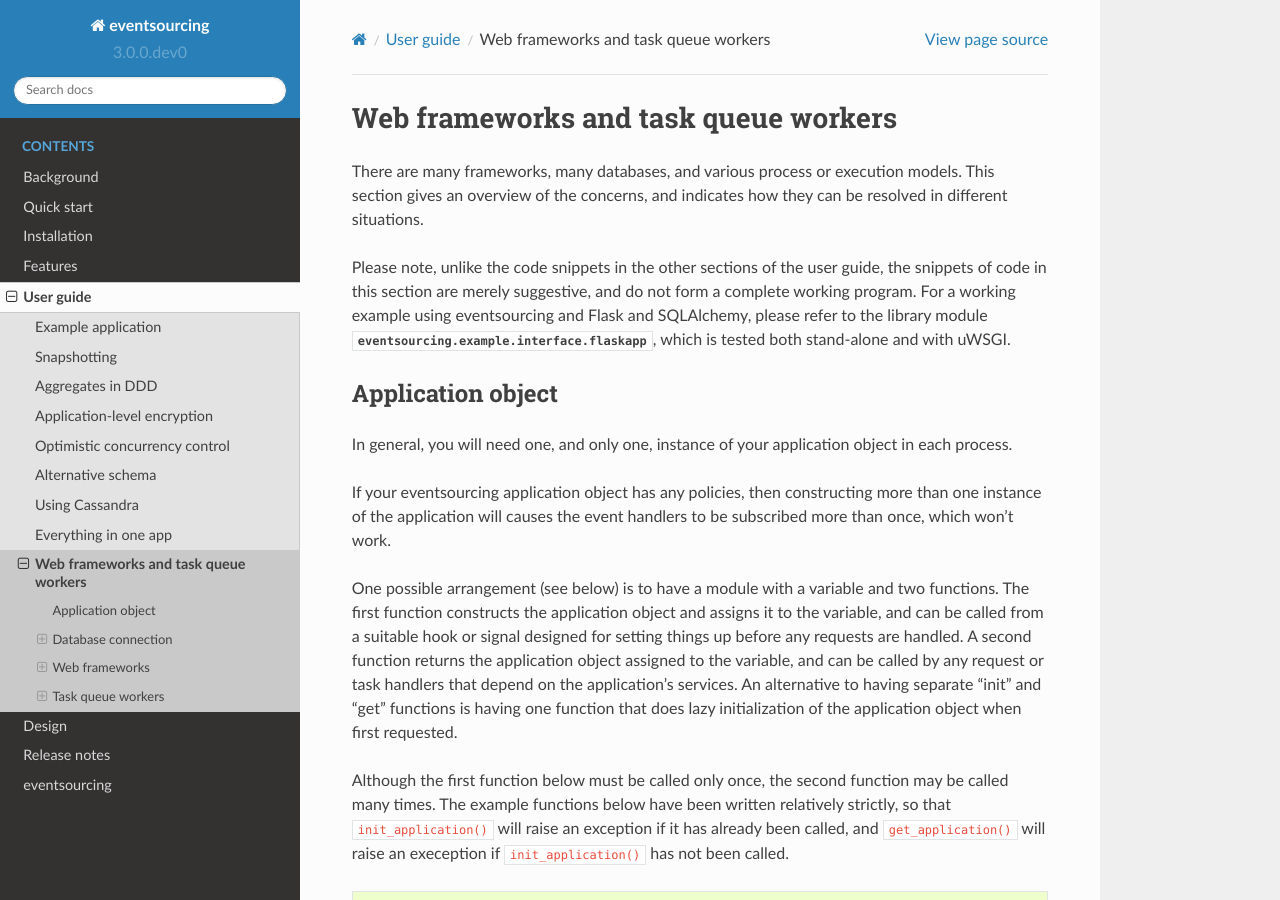
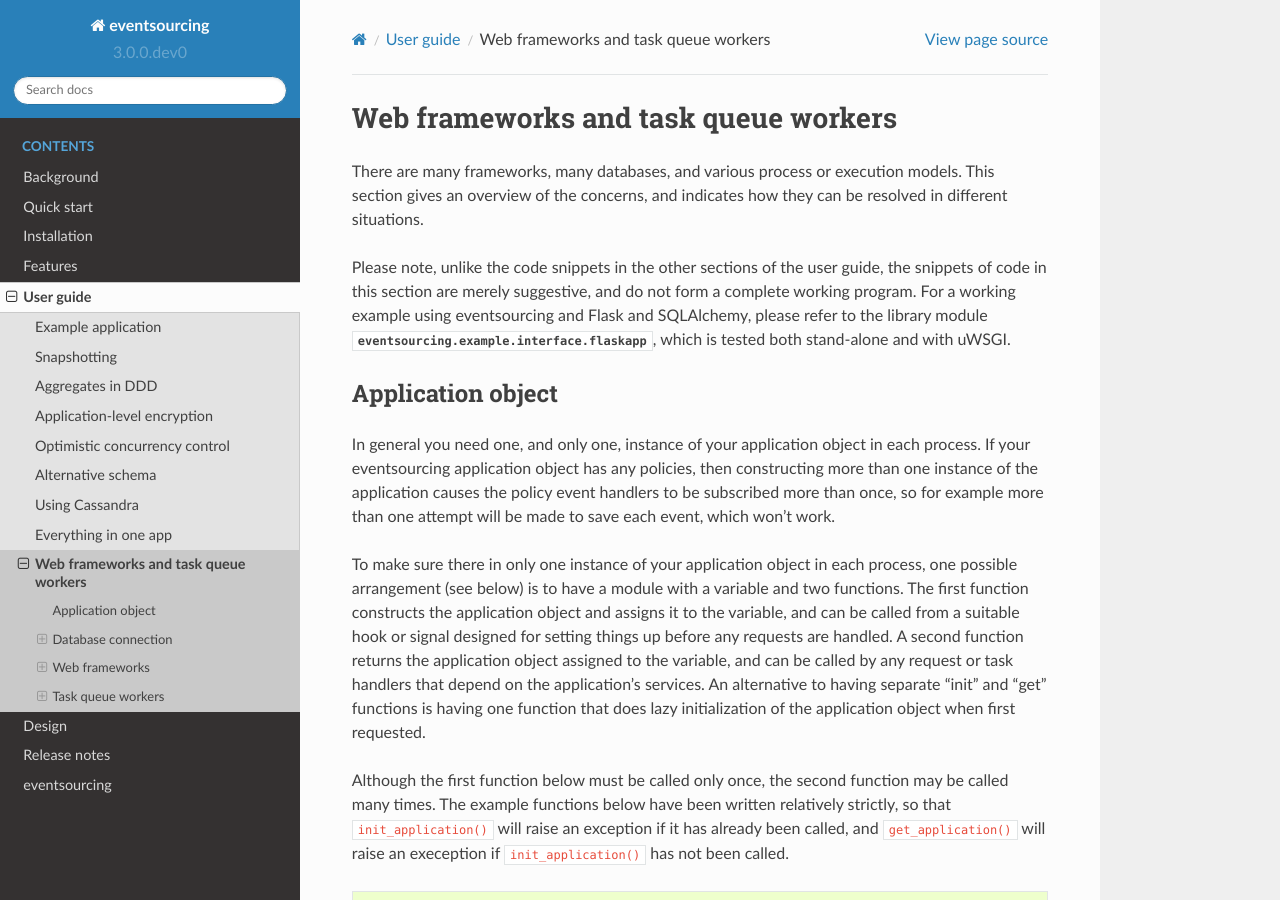
Before and after one commit to pyeventsourcing/eventsourcing, a Sphinx documentation site: the page built from docs/topics/user_guide/wsgi.rst, in a window 1280 px wide and 900 px high. Built offline with Sphinx 7.4.7 and the Read the Docs theme 2.0.0, drawn with Linux system fonts in a browser that asks for light colours.

Commit message:
Fixed grammar.
Also edited copy a bit more.

```diff
--- a/docs/topics/user_guide/wsgi.rst
+++ b/docs/topics/user_guide/wsgi.rst
@@ -18,27 +18,30 @@ tested both stand-alone and with uWSGI.
 Application object
 ==================
 
-In general, you will need one, and only one, instance of your application
+In general you need one, and only one, instance of your application
 object in each process.
+If your eventsourcing application object has any policies, then
+constructing more than one instance of the application causes the
+policy event handlers to be subscribed more than once, so for example
+more than one attempt will be made to save each event, which won't
+work.
 
-If your eventsourcing application object has any policies, then
-constructing more than one instance of the application will causes
-the event handlers to be subscribed more than once, which won't work.
-
-One possible arrangement (see below) is to have a module with a variable
-and two functions. The first function constructs the application object
-and assigns it to the variable, and can be called from a suitable hook or
-signal designed for setting things up before any requests are handled.
-A second function returns the application object assigned to the variable,
-and can be called by any request or task handlers that depend on the
-application's services. An alternative to having separate "init" and "get"
-functions is having one function that does lazy initialization of the
-application object when first requested.
+To make sure there in only one instance of your application object in
+each process, one possible arrangement (see below) is to have a module
+with a variable and two functions. The first function constructs the
+application object and assigns it to the variable, and can be called
+from a suitable hook or signal designed for setting things up before
+any requests are handled. A second function returns the application
+object assigned to the variable, and can be called by any request or
+task handlers that depend on the application's services. An alternative
+to having separate "init" and "get" functions is having one function
+that does lazy initialization of the application object when first
+requested.
 
 Although the first function below must be called only once, the second
-function may be called many times. The example functions below have been written
-relatively strictly, so that ``init_application()`` will raise
-an exception if it has already been called, and ``get_application()``
+function may be called many times. The example functions below have
+been written relatively strictly, so that ``init_application()`` will
+raise an exception if it has already been called, and ``get_application()``
 will raise an exeception if ``init_application()`` has not been called.
 
 .. code:: python
```
